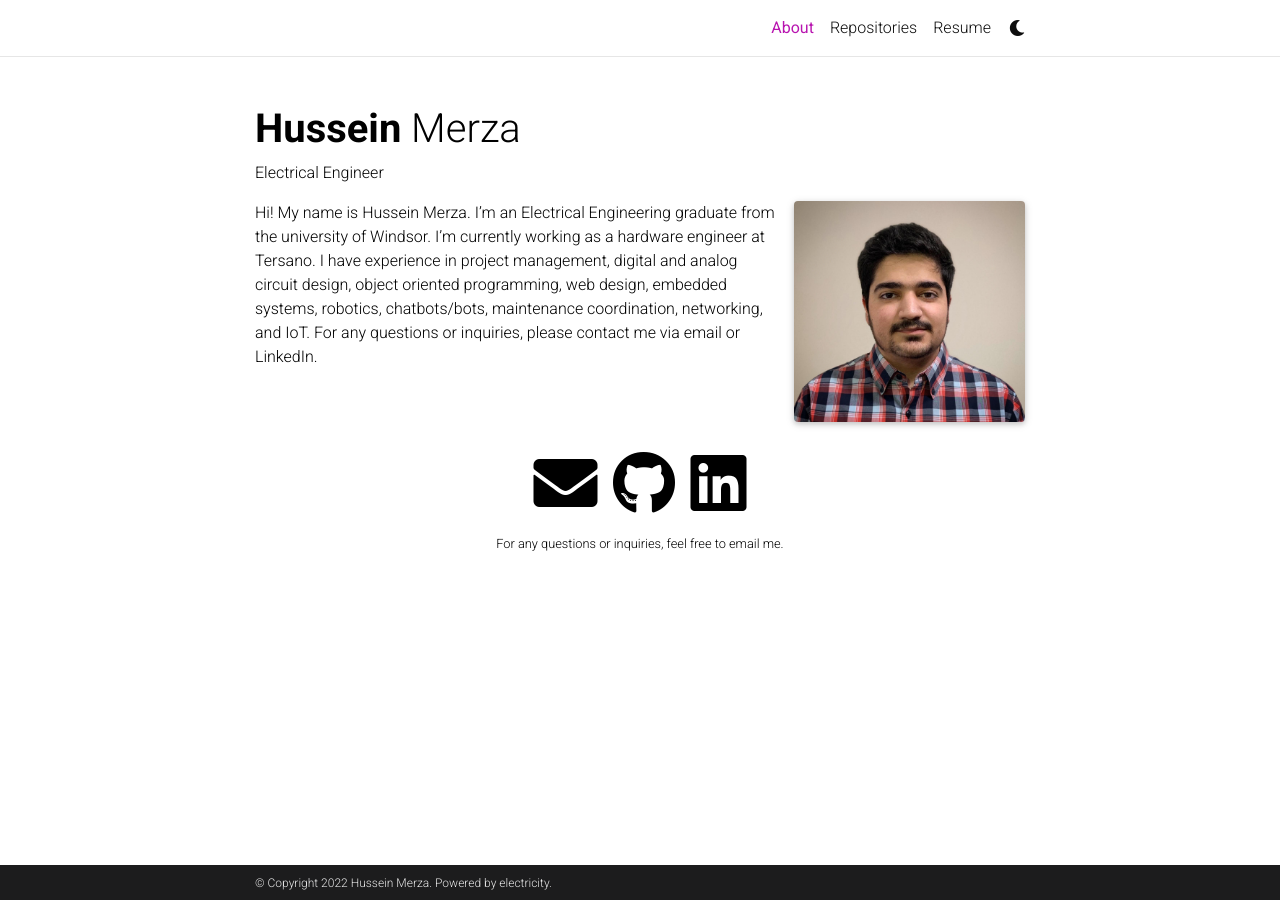
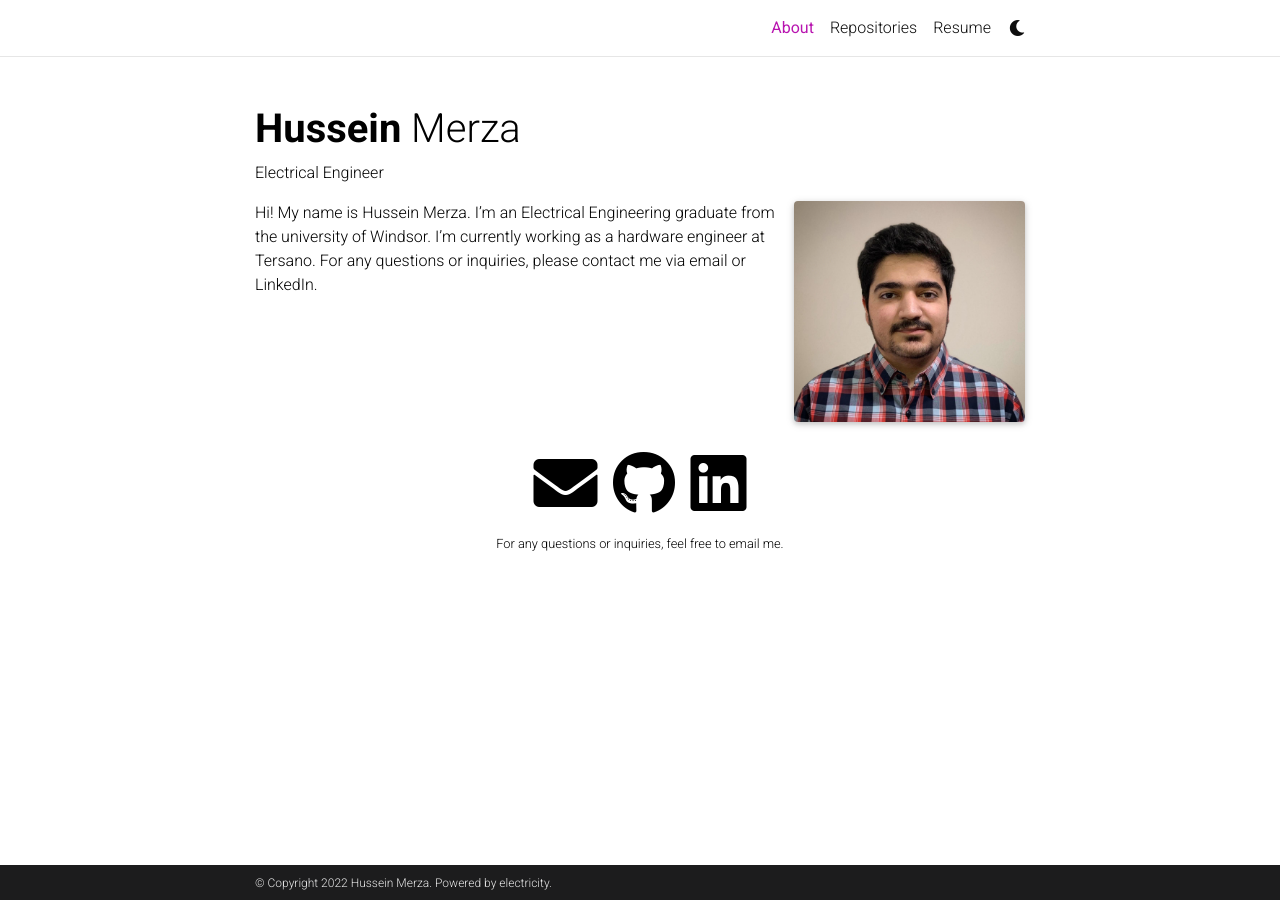
Before and after one commit to hussein46/hussein46.github.io, a Jekyll site: the page built from _pages/about.md, in a window 1280 px wide. Built offline with Jekyll 4.4.1, drawn with Linux system fonts in a browser that asks for light colours; full-size pictures stand in for the smaller copies a plugin makes; comment, search, counter and statistics services are not loaded; a style sheet for code colours, icons or effects is not loaded.

Commit message:
Update about.md

```diff
--- a/_pages/about.md
+++ b/_pages/about.md
@@ -18,4 +18,4 @@ selected_papers: false # includes a list of papers marked as "selected={true}"
 social: true  # includes social icons at the bottom of the page
 ---
 
-Hi! My name is Hussein Merza. I'm an Electrical Engineering graduate from the university of Windsor. I'm currently working as a hardware engineer at Tersano. I have experience in project management, digital and analog circuit design, object oriented programming, web design, embedded systems, robotics, chatbots/bots, maintenance coordination, networking, and IoT. For any questions or inquiries, please contact me via email or LinkedIn.
+Hi! My name is Hussein Merza. I'm an Electrical Engineering graduate from the university of Windsor. I'm currently working as a hardware engineer at Tersano. For any questions or inquiries, please contact me via email or LinkedIn.
```
